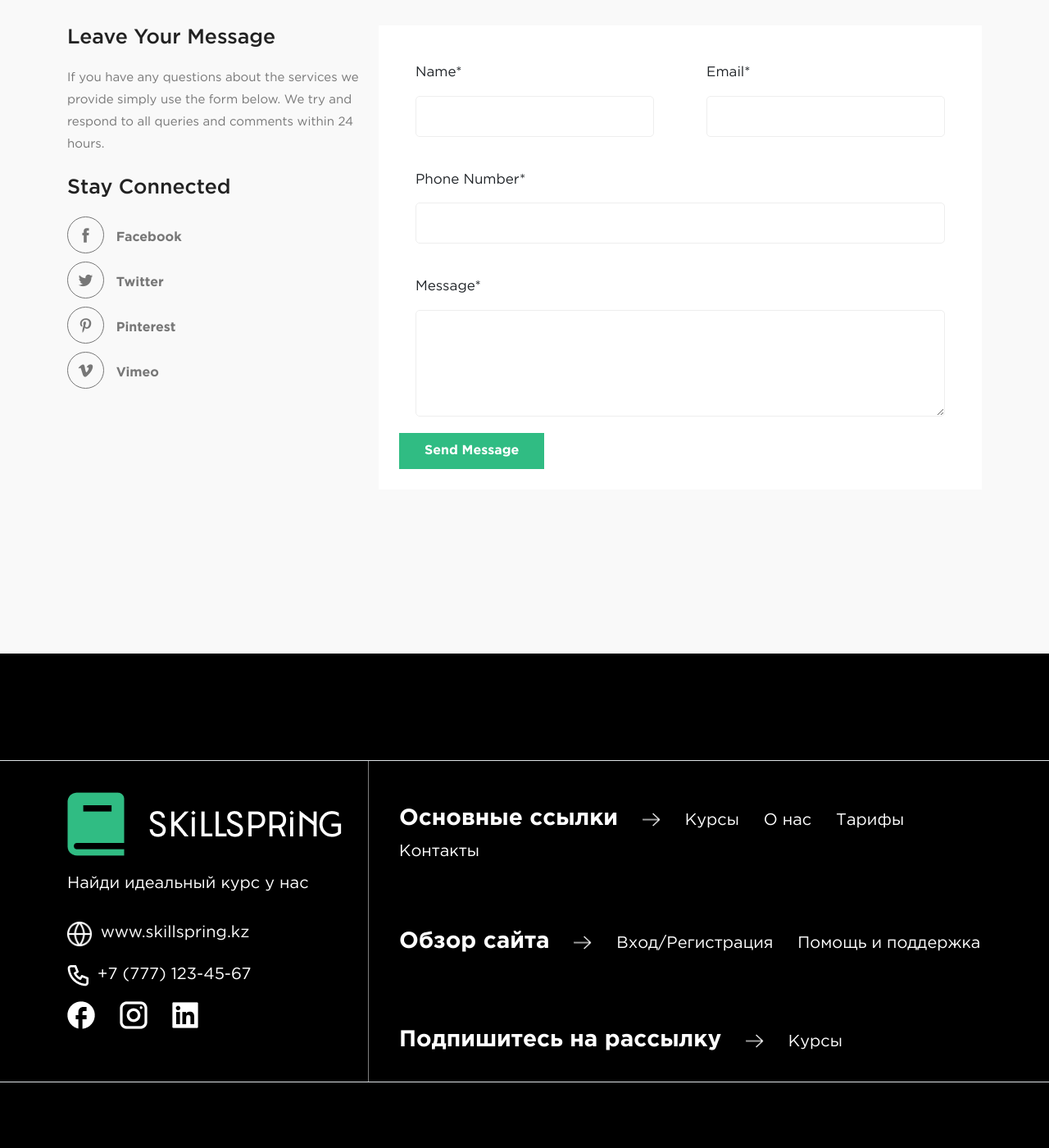
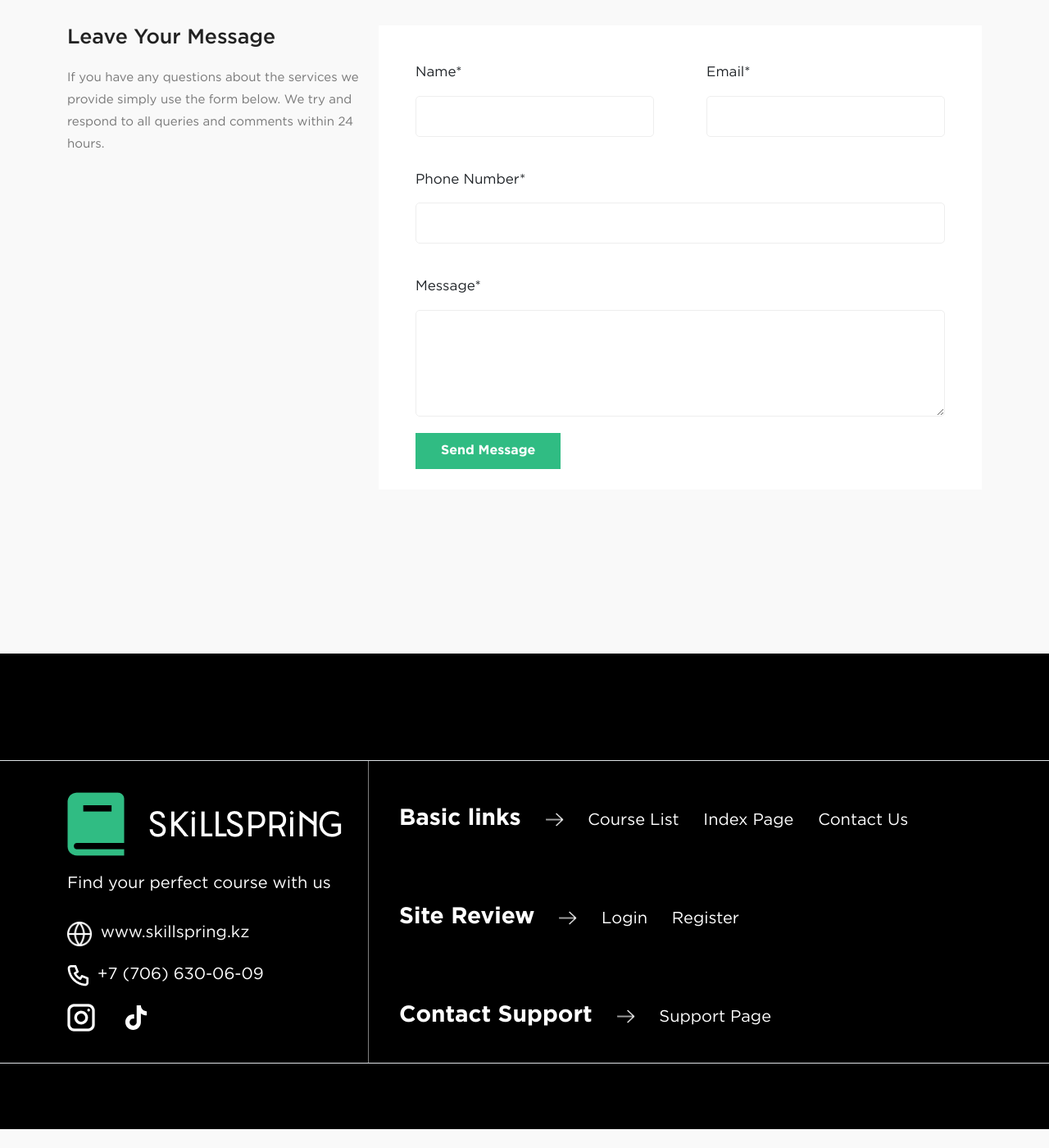
Before and after one commit to itsuldana/site, a Django app: page /contact_us/ in a window 1280 px wide. Shown: the part 1120-2520 px from the top of the page at 82% size. After the commit the page ends 2497 px from the top, so only its background shows below. Run offline with Django 4.2, Linux system fonts and the light colour scheme; parts of the project's set-up code (start-up, migrations or seed data) failed here and were passed over; some libraries are stand-ins or nearby versions.

Commit message:
поправлено создание курса

```diff
--- a/source/accounts/templates/teachers/teachers_detail.html
+++ b/source/accounts/templates/teachers/teachers_detail.html
@@ -166,7 +166,7 @@
 
                                     <div class="courses-content-bottom">
                                         <h4><i class="icofont-ui-user"></i> 120 Students</h4>
-                                        <h4 class="price">${{ course.price }}</h4>
+                                        <h4 class="price">{{ course.price }} тг.</h4>
                                     </div>
                                 </div>
 
--- a/source/templates/base.html
+++ b/source/templates/base.html
@@ -302,7 +302,7 @@
                 <img src="{% static 'new_img/bxs_book.png' %}" alt="Лого" class="footer-logo mt-38">
                 <img src="{% static 'new_img/SkillSpring.png' %}" alt="Лого" class="footer-name mt-38 ml-25">
                 <p class="font-20 regular white-text mt-15">
-                    {% trans 'Найди идеальный курс у нас' %}
+                    {% trans 'Find your perfect course with us' %}
                 </p>
                 <div class="row mt-24">
                     <div class="col-12">
@@ -316,20 +316,17 @@
                     <div class="col-12">
                         <img src="{% static 'new_img/phone.png' %}" alt="Телефон" class="footer-name">
                         <p class="font-20 regular white-text inline-block ml-6">
-                            +7 (777) 123-45-67
+                            +7 (706) 630-06-09
                         </p>
                     </div>
                 </div>
                 <div class="row pb-35 mt-15">
                     <div class="col-12">
-                        <a href="#" class="text-decoration-none">
-                            <img src="{% static 'new_img/facebook.png' %}" alt="Facebook">
+                        <a href="https://www.instagram.com/skillspring_course?igsh=MTcyb2E1ZmU1N3BtYQ%3D%3D&utm_source=qr" class="text-decoration-none">
+                            <img src="{% static 'new_img/insta.png' %}" alt="Instagram" class="">
                         </a>
-                        <a href="#" class="text-decoration-none">
-                            <img src="{% static 'new_img/insta.png' %}" alt="Instagram" class="ml-25">
-                        </a>
-                        <a href="#" class="text-decoration-none">
-                            <img src="{% static 'new_img/linkedin.png' %}" alt="LinkedIn" class="ml-25">
+                        <a href="https://www.tiktok.com/@skillspring_course?_t=ZM-8w34KAzONin&_r=1" class="text-decoration-none">
+                            <img src="{% static 'icons/ic_baseline-tiktok.svg' %}" alt="tiktok" class="ml-25">
                         </a>
                     </div>
                 </div>
@@ -339,43 +336,40 @@
 
                 <div class="pt-45 pb-25">
                     <p class="font-28 semibold white-text inline-block ml-25">
-                        {% trans 'Основные ссылки' %}
+                        {% trans 'Basic links' %}
                     </p>
                     <img src="{% static 'new_img/arrow.png' %}" alt="arrow" class="ml-25 arrow inline-block">
-                    <a href="#" class="text-decoration-none font-20 regular white-text inline-block ml-25">
-                        {% trans 'Курсы' %}
+                    <a href="{% url 'course_list' %}" class="text-decoration-none font-20 regular white-text inline-block ml-25">
+                        {% trans 'Course List' %}
                     </a>
-                    <a href="#" class="text-decoration-none font-20 regular white-text inline-block ml-25">
-                        {% trans 'О нас' %}
+                    <a href="{% url 'index' %}" class="text-decoration-none font-20 regular white-text inline-block ml-25">
+                        {% trans 'Index Page' %}
                     </a>
-                    <a href="#" class="text-decoration-none font-20 regular white-text inline-block ml-25">
-                        {% trans 'Тарифы' %}
-                    </a>
-                    <a href="#" class="text-decoration-none font-20 regular white-text inline-block ml-25">
-                        {% trans 'Контакты' %}
+                    <a href="{% url 'contact_us' %}" class="text-decoration-none font-20 regular white-text inline-block ml-25">
+                        {% trans 'Contact Us' %}
                     </a>
                 </div>
 
                 <div class="pt-45 pb-25">
                     <p class="font-28 semibold white-text inline-block ml-25">
-                        {% trans 'Обзор сайта' %}
+                        {% trans 'Site Review' %}
                     </p>
                     <img src="{% static 'new_img/arrow.png' %}" alt="arrow" class="ml-25 arrow inline-block">
-                    <a href="#" class="text-decoration-none font-20 regular white-text inline-block ml-25">
-                        {% trans 'Вход/Регистрация' %}
+                    <a href="{% url 'login' %}" class="text-decoration-none font-20 regular white-text inline-block ml-25">
+                        {% trans 'Login' %}
                     </a>
-                    <a href="#" class="text-decoration-none font-20 regular white-text inline-block ml-25">
-                        {% trans 'Помощь и поддержка' %}
+                    <a href="{% url 'register' %}" class="text-decoration-none font-20 regular white-text inline-block ml-25">
+                        {% trans 'Register' %}
                     </a>
                 </div>
 
                 <div class="pt-45 pb-25">
                     <p class="font-28 semibold white-text inline-block ml-25">
-                        {% trans 'Подпишитесь на рассылку' %}
+                        {% trans 'Contact Support' %}
                     </p>
                     <img src="{% static 'new_img/arrow.png' %}" alt="arrow" class="ml-25 arrow inline-block">
-                    <a href="#" class="text-decoration-none font-20 regular white-text inline-block ml-25">
-                        {% trans 'Курсы' %}
+                    <a href="{% url 'contact_us' %}" class="text-decoration-none font-20 regular white-text inline-block ml-25">
+                        {% trans 'Support Page' %}
                     </a>
                 </div>
 
--- a/source/webapp/templates/contact_us.html
+++ b/source/webapp/templates/contact_us.html
@@ -66,7 +66,7 @@
                 <div class="col-lg-12 col-md-12">
                     <!-- Map Area -->
                     <div id="map">
-                        <iframe src="https://www.google.com/maps/embed?pb=!1m18!1m12!1m3!1d443.88645806258364!2d76.93728428724297!3d43.26576476855058!2m3!1f0!2f0!3f0!3m2!1i1024!2i768!4f13.1!3m3!1m2!1s0x38836ea1773f7ef1%3A0xa6c17b8bc2c48d1c!2z0YPQu9C40YbQsCDQltC10LvRgtC-0LrRgdCw0L0gMzcsINCQ0LvQvNCw0YLRiyAwNTAwMDA!5e0!3m2!1sru!2skz!4v1730919989290!5m2!1sru!2skz" width="600" height="450" style="border:0;" allowfullscreen="" loading="lazy" referrerpolicy="no-referrer-when-downgrade"></iframe>
+                        <iframe src="https://www.google.com/maps/embed?pb=!1m14!1m8!1m3!1d11629.646525456345!2d76.8888657!3d43.2218286!3m2!1i1024!2i768!4f13.1!3m3!1m2!1s0x388368e6cd4b7cb5%3A0xbb826f1c13da9b3e!2z0YPQu9C40YbQsCDQoNC-0LfRi9Cx0LDQutC40LXQstCwIDIyNywg0JDQu9C80LDRgtGLIDA1MDA2MA!5e0!3m2!1sru!2skz!4v1746281223281!5m2!1sru!2skz" width="600" height="450" style="border:0;" allowfullscreen="" loading="lazy" referrerpolicy="no-referrer-when-downgrade"></iframe>
                     </div>
                     <!-- End Map Area -->
                 </div>
@@ -77,43 +77,6 @@
                         <p>
                             {% trans "If you have any questions about the services we provide simply use the form below. We try and respond to all queries and comments within 24 hours." %}
                         </p>
-
-                        <div class="stay-connected">
-                            <h3>{% trans 'Stay Connected' %}</h3>
-                            <ul>
-                                <li>
-                                    <a href="#">
-                                        <i class="icofont-facebook"></i>
-
-                                        <span>Facebook</span>
-                                    </a>
-                                </li>
-
-                                <li>
-                                    <a href="#">
-                                        <i class="icofont-twitter"></i>
-
-                                        <span>Twitter</span>
-                                    </a>
-                                </li>
-
-                                <li>
-                                    <a href="#">
-                                        <i class="icofont-pinterest"></i>
-
-                                        <span>Pinterest</span>
-                                    </a>
-                                </li>
-
-                                <li>
-                                    <a href="#">
-                                        <i class="icofont-vimeo"></i>
-
-                                        <span>Vimeo</span>
-                                    </a>
-                                </li>
-                            </ul>
-                        </div>
                     </div>
                 </div>
 
@@ -160,7 +123,7 @@
                             </div>
 
                             <div class="col-lg-12 col-md-12">
-                                <button type="submit" class="btn btn-primary">{% trans "Send Message" %}</button>
+                                <button type="submit" class="btn btn-primary ml-20">{% trans "Send Message" %}</button>
                                 <div id="msgSubmit" class="h3 text-center hidden"></div>
                                 <div class="clearfix"></div>
                             </div>
```
Also changed, not shown: source/webapp/templates/course/course_detail.html (+12 -4 lines), source/webapp/templates/course/course_paid_list.html (+6 -3 lines), source/locale/ru/LC_MESSAGES/django.po, source/static/icons/ic_baseline-tiktok.svg (added), source/uploads/course_images/Снимок_экрана_2025-05-03_в_01.07.13.png (added), 1 other file.
